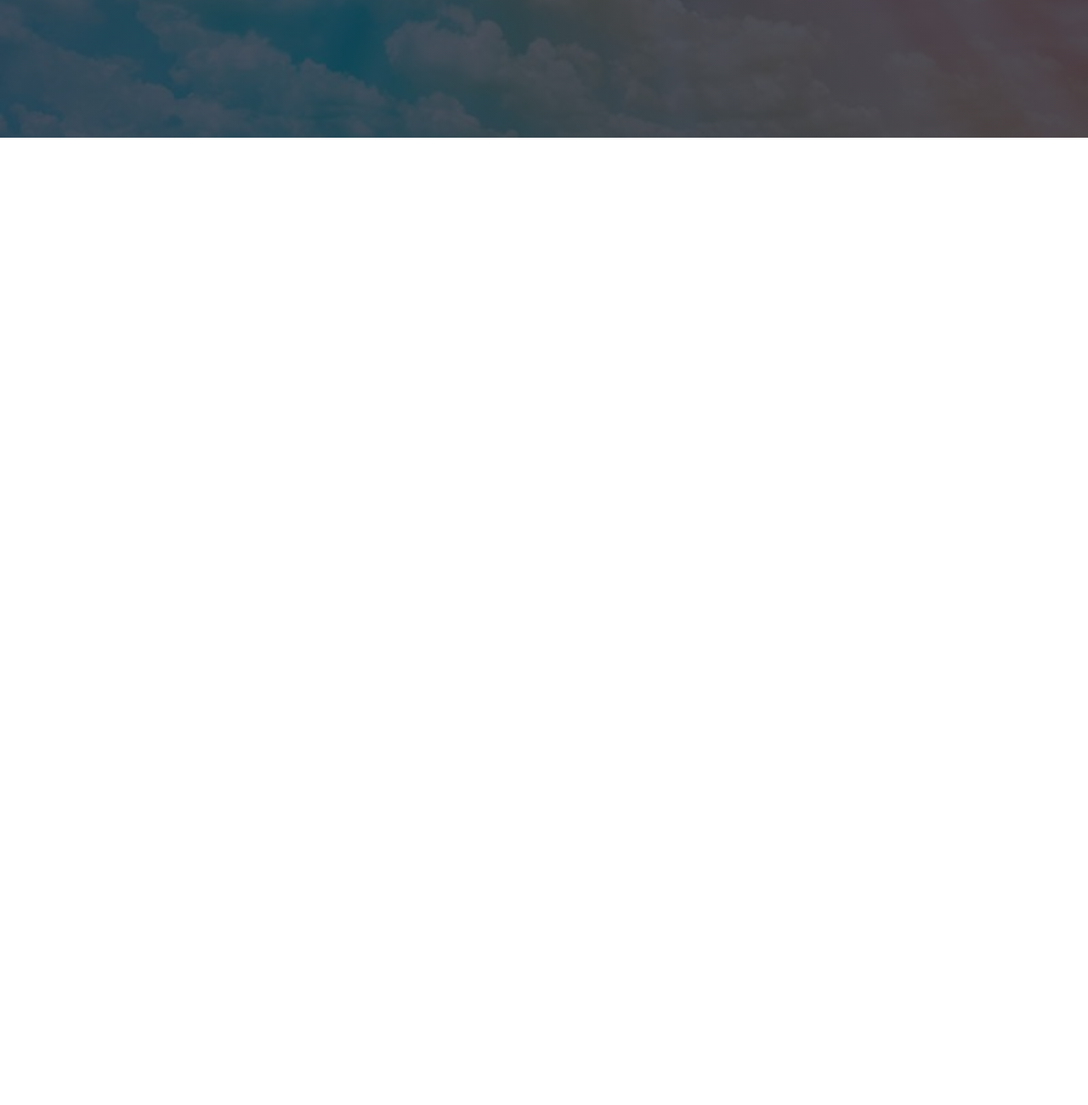
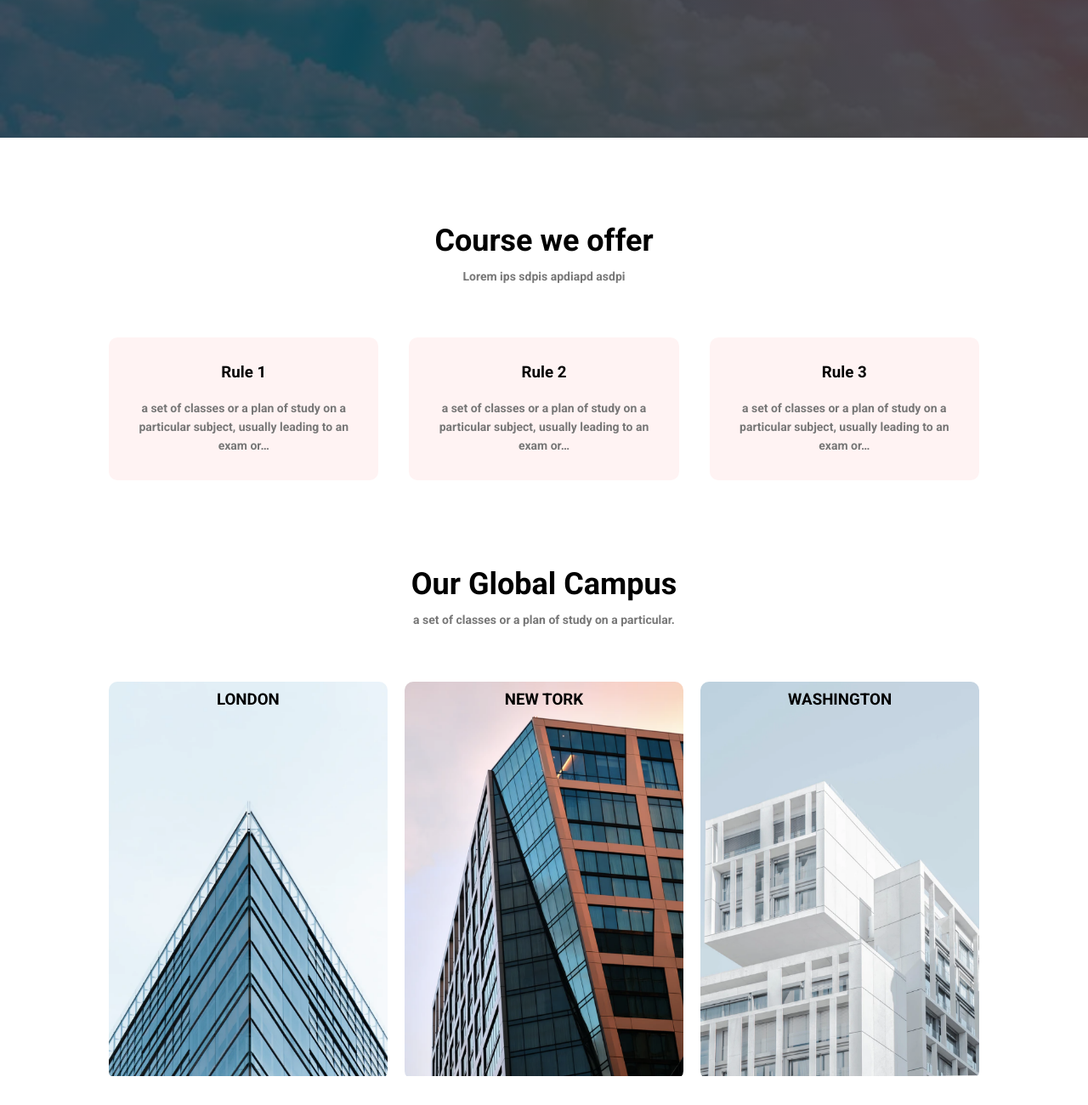
Before and after one commit to qq384936001/DonaldChan.github.io, a plain HTML site: page index.html in a window 1280 px wide. Shown: the part 638-1938 px from the top of the page at 85% size. Before the commit the page ends 800 px from the top, so only its background shows below. Drawn offline with Linux system fonts and the light colour scheme.

Commit message:
Add files via upload

```diff
--- a/index.html
+++ b/index.html
@@ -1,21 +1,22 @@
 <!DOCTYPE html>
 <html>
 <head>
-
-    </head>
         <meta name="viewport" content="with=device-width, initial-scale=1.0">
         <title>My Website</title>
         <link rel="stylesheet" href="style.css">
         <link rel="preconnect" href="https://fonts.googleapis.com">
 <link rel="preconnect" href="https://fonts.gstatic.com" crossorigin>
 <link href="https://fonts.googleapis.com/css2?family=Roboto:wght@700&display=swap" rel="stylesheet">
-
+<link rel="stylesheet" href="style.css">
+<link rel="stylesheet" href="css/all.css">
+     </head>
 <body>
 
     <section class="header">
         <nav>
             <a href="index.html"><img src="images/movie camera logo.png"></a>
-            <div class="nav-links">
+            <div class="nav-links" id="navLinks">
+                <i class="fas fa-times" onclick="hideMenu()"></i>
             <ul>
                 <li><a href="">HOME</a></li>
                 <li><a href="">ABOUT</a></li>
@@ -23,6 +24,7 @@
                 <li><a href="">CONTACT</a></li>
                 </ul>
             </div>
+            <i class="fas fa-bars" onclick="showMenu()"></i>
         </nav>
         <div class="text-box">
              <h1>World's Biggest University</h1>
@@ -32,6 +34,69 @@
 
     </section>
 
+    <!------ rule ------>
+
+    <section class="rule">
+        <h1>Course we offer</h1>
+        <p>Lorem ips sdpis apdiapd asdpi</p>
+
+        <div class="row">
+        <div class="rule-col">
+            <h3>Rule 1</h3>
+            <p>a set of classes or a plan of study on a particular subject, usually leading to an exam or…</p>
+            </div>
+            <div class="rule-col">
+            <h3>Rule 2</h3>
+            <p>a set of classes or a plan of study on a particular subject, usually leading to an exam or…</p>
+            </div>
+            <div class="rule-col">
+            <h3>Rule 3</h3>
+            <p>a set of classes or a plan of study on a particular subject, usually leading to an exam or…</p>
+            </div>
+        </div>
+    </section>
+   <!----- campus ----->
+
+    <section class="campus">
+    <h1>Our Global Campus</h1>
+    <p>a set of classes or a plan of study on a particular.</p>
+
+        <div class="row">
+          <div class="campus-col">
+               <img src="images/london.png">
+              <div class="layer">
+               <h3>LONDON</h3>
+            </div>
+            </div>
+            <div class="campus-col">
+               <img src="images/newyork.png">
+              <div class="layer">
+               <h3>NEW TORK</h3>
+            </div>
+                </div>
+            <div class="campus-col">
+               <img src="images/washington.png">
+              <div class="layer">
+               <h3>WASHINGTON</h3>
+            </div>
+            </div>
+            </div>
+    </section>
+
+  <!------JavaScript for Toggle Menu------>
+    <script>
+
+       var navLinks = document.getElementById("navLinks");
+        function showMenu(){
+            navLinks.style.right = "0";
+        }
+
+        function hideMenu(){
+            navLinks.style.right = "-200px";
+        }
+
+
+    </script>
 
 
 </body>
--- a/style.css
+++ b/style.css
@@ -18,8 +18,7 @@ nav{
     align-items: center;
 }
 nav img{
-    width: 150xp;
-
+    width: 150px;
 }
 .nav-links{
     flex: 1;
@@ -34,7 +33,7 @@ nav img{
 .nav-links ul li a{
     color: #fff;
     text-decoration: none;
-    font-size: 20px;
+    font-size: 13px;
 }
 .nav-links ul li::after{
     content: '';
@@ -55,10 +54,10 @@ nav img{
     top: 50%;
     left: 50%;
     transform: translate(-50%,-50%);
-    text-align: center
+    text-align: center;
 }
 .text-box h1{
-    font-size: 60px;
+    font-size: 62px;
 }
 .text-box p{
     margin: 10px 0 40px;
@@ -80,5 +79,123 @@ nav img{
 .hero-btn:hover{
     border: 1px solid #f44336;
     background: #f44336;
+    transition: 1s;
+}
 
+nav .fas{
+    display: none;
 }
+
+
+@media(max-width: 700px){
+    .text-box h1{
+        font-size: 20px;
+    }
+    .nav-links ul li{
+        display: block;
+    }
+    .nav-links{
+        position: absolute;
+        background: #f44336;
+        height: 100vh;
+        width: 200px;
+        top: 0;
+        right: -200px;
+        text-align: left;
+        z-index: 2;
+        transition: 1s;
+    }
+nav .fas{
+    display: block;
+    color: #fff;
+    margin: 10px;
+    font-size: 22px;
+    cursor: pointer;
+}
+.nav-links ul{
+    padding: 30px;
+}
+}
+
+/*----- rule -----*/
+
+.rule{
+    width: 80%;
+    margin: auto;
+    text-align: center;
+    padding-top: 100px;
+}
+
+h1{
+    font-size: 36px;
+    font-weight: 600;
+}
+
+p{
+    color: #777;
+    font-size: 14px;
+    font-weight: 300;
+    line-height: 22px;
+    padding: 10px;
+}
+
+.row{
+    margin-top: 5%;
+    display: flex;
+    justify-content: space-between;
+}
+.rule-col{
+    flex-basis: 31%;
+    background: #fff3f3;
+    border-radius: 10px;
+    margin-bottom: 5%;
+    padding: 20px 12px;
+    box-sizing: border-box;
+    transition: 0.5s;
+}
+h3{
+    text-align: center;
+    font-weight: 600;
+    margin: 10px 0;
+}
+.rule-col:hover{
+    box-shadow: 0 0 20px 0px rgba(0,0,0,0.2);
+}
+
+@media(max-width: 700px){
+    .row{
+        flex-direction: column;
+    }
+}
+
+/*----- campus -----*/
+
+.campus{
+    width: 80%;
+    margin: auto;
+    text-align: center;
+    padding-top: 50px;
+}
+
+.campus-col{
+    flex-basis: 32%;
+    border-radius: 10px;
+    margin-bottom: 30px;
+    position: relative;
+    overflow: hidden;
+}
+.campus-col img{
+    width: 100%;
+}
+.layer{
+    background: transparent;
+    height: 100%;
+    width: 100%;
+    position: absolute;
+    top: 0;
+    left: 0;
+    transition: 0.5s;
+}
+.layer:hover{
+   background: rgba(226,0,0,0.7);
+}
```
